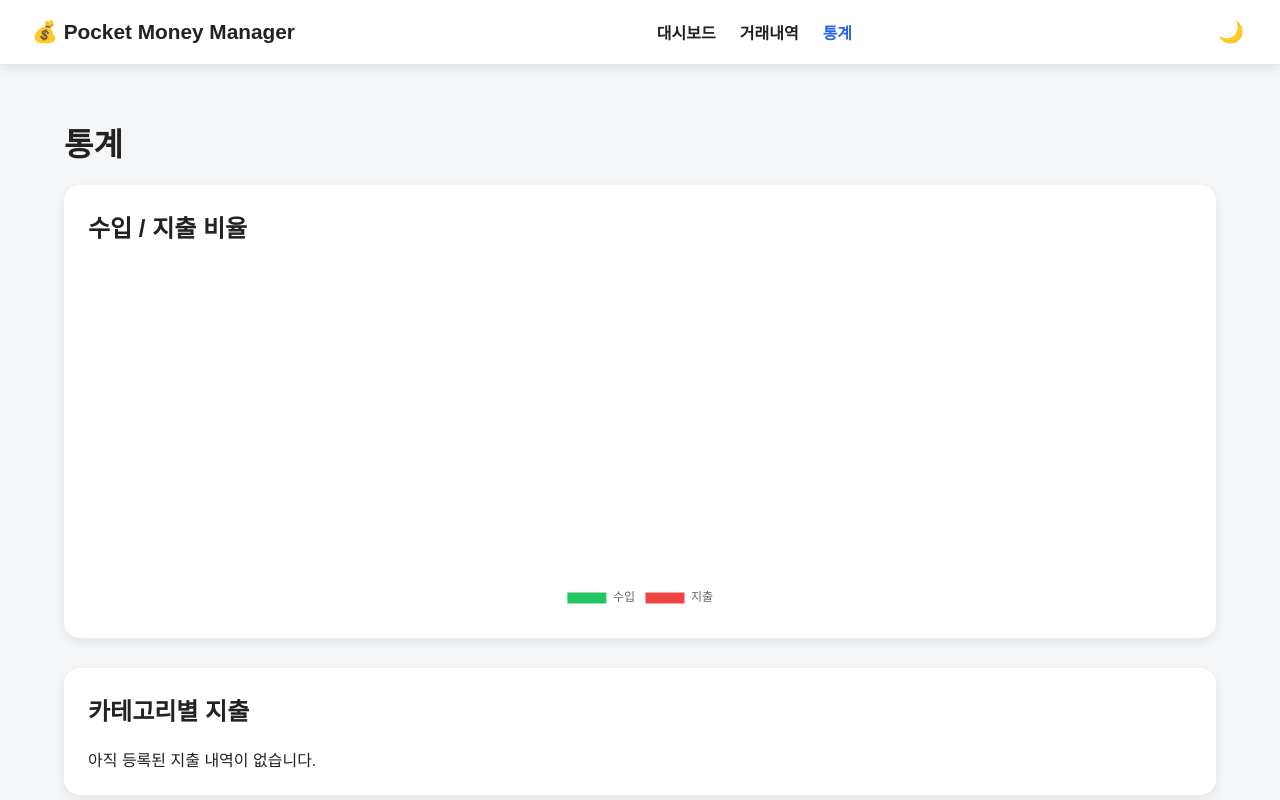
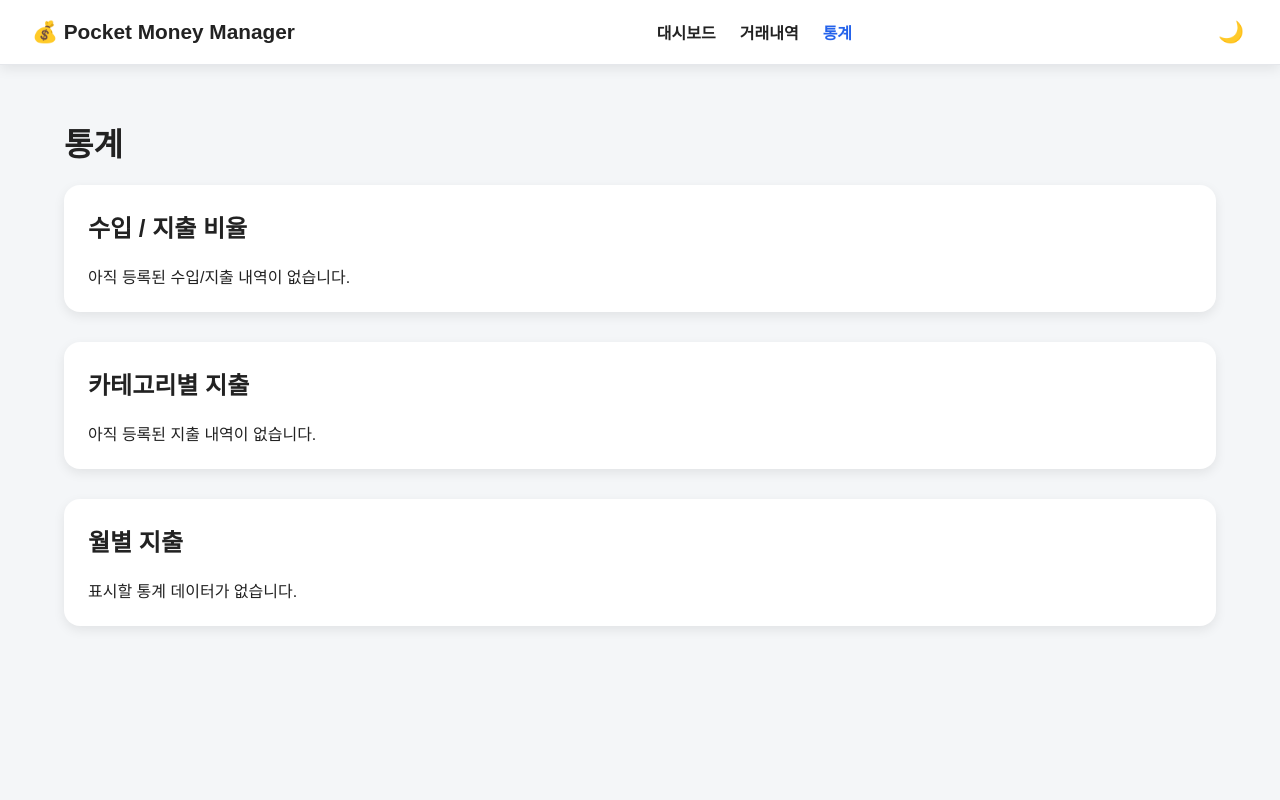
Before and after one commit to hmy1304/hmy-AI-coding, a React (Vite) app: page /statistics in a window 1280 px wide. Shown: the top 800 px of the page. Built offline with nearby package versions, Linux system fonts and the light colour scheme.

Commit message:
Statistics udpate

```diff
--- a/src/pages/Statistics.jsx
+++ b/src/pages/Statistics.jsx
@@ -192,6 +192,10 @@ function Statistics() {
     ],
   };
 
+  const hasTransactionData =
+    totalIncome > 0 ||
+    totalExpense > 0;
+
   return (
     <div className="page statistics-page">
       <h1>통계</h1>
@@ -199,9 +203,15 @@ function Statistics() {
       <section>
         <h2>수입 / 지출 비율</h2>
 
-        <div className="chart-container">
-          <Pie data={incomeExpenseData} options={pieOptions}/>
-        </div>
+        {!hasTransactionData ? (
+          <p>
+            아직 등록된 수입/지출 내역이 없습니다.
+          </p>
+        ) : (
+          <div className="chart-container">
+            <Pie data={incomeExpenseData} options={pieOptions}/>
+          </div>
+        )}
       </section>
 
       <section>
```
